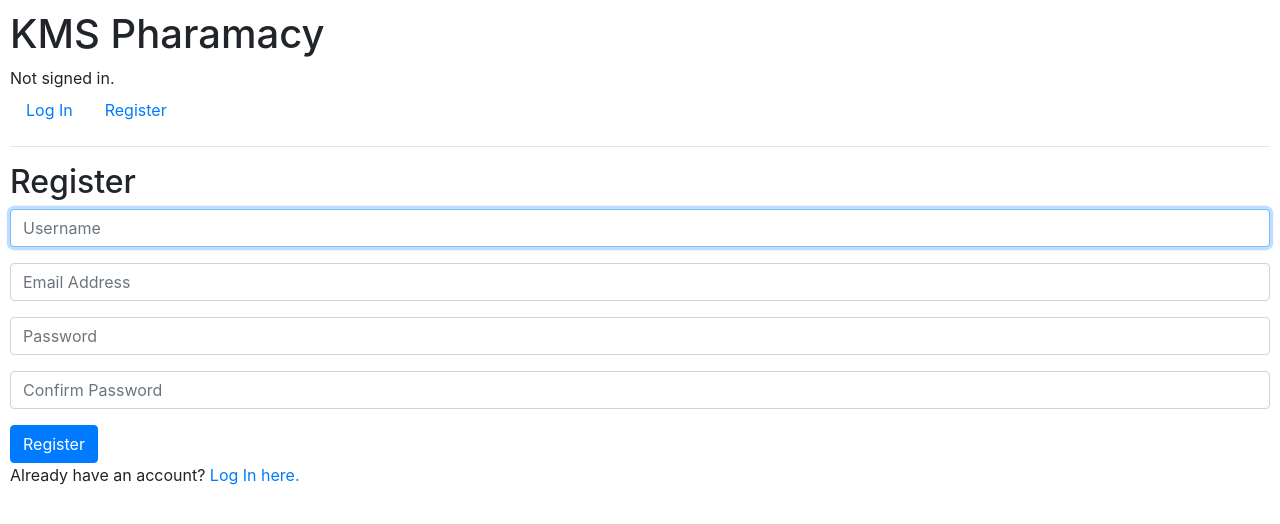
After one commit to sillyskull/Pharma_web, a Django app: page /register/ in a window 1280 px wide. The commit adds this page. Shown: the top 524 px of the page. Run offline with Django 4.2, Linux system fonts and the light colour scheme; some libraries are stand-ins or nearby versions.

Commit message:
final commit

```diff
--- /dev/null
+++ b/app/static/medicine/styles.css
@@ -0,0 +1,3 @@
+body {
+    padding: 10px;
+}
--- a/app/templates/app/addMedicine.html
+++ b/app/templates/app/addMedicine.html
@@ -8,6 +8,7 @@
 </head>
 <body>
     <h1>Add Medicine</h1>
+    <a href="{%url 'logout' %}">Logout</a>
     <form method="post" enctype="multipart/form-data">
         {% csrf_token %}
         {{ form.as_p }}
--- /dev/null
+++ b/app/templates/logins/layout.html
@@ -0,0 +1,41 @@
+{% load static %}
+
+<!DOCTYPE html>
+<html lang="en">
+    <head>
+        <title>{% block title %}Pharmacy{% endblock %}</title>
+        <link rel="stylesheet" href="https://stackpath.bootstrapcdn.com/bootstrap/4.4.1/css/bootstrap.min.css" integrity="sha384-Vkoo8x4CGsO3+Hhxv8T/Q5PaXtkKtu6ug5TOeNV6gBiFeWPGFN9MuhOf23Q9Ifjh" crossorigin="anonymous">
+        <link href="{% static 'medicine/styles.css' %}" rel="stylesheet">
+    </head>
+    <body>
+        <h1>KMS Pharamacy</h1>
+        <div>
+            {% if user.is_authenticated %}
+                Signed in as <strong>{{ user.username }}</strong>.
+            {% else %}
+                Not signed in.
+            {% endif %}
+        </div>
+        <ul class="nav">
+
+            {% if user.is_authenticated %}
+            <li class="nav-item">
+                <a class="nav-link" href="{% url 'home' %}">Avaliable Medicines</a>
+            </li>
+                <li class="nav-item">
+                    <a class="nav-link" href="{% url 'logout' %}">Log Out</a>
+                </li>
+            {% else %}
+                <li class="nav-item">
+                    <a class="nav-link" href="{% url 'login' %}">Log In</a>
+                </li>
+                <li class="nav-item">
+                    <a class="nav-link" href="{% url 'register' %}">Register</a>
+                </li>
+            {% endif %}
+        </ul>
+        <hr>
+        {% block body %}
+        {% endblock %}
+    </body>
+</html>
--- /dev/null
+++ b/app/templates/logins/register.html
@@ -0,0 +1,30 @@
+{% extends "logins/layout.html" %}
+
+{% block body %}
+
+    <h2>Register</h2>
+
+    {% if message %}
+        <div>{{ message }}</div>
+    {% endif %}
+
+    <form action="{% url 'register' %}" method="post">
+        {% csrf_token %}
+        <div class="form-group">
+            <input class="form-control" autofocus type="text" name="username" placeholder="Username">
+        </div>
+        <div class="form-group">
+            <input class="form-control" type="email" name="email" placeholder="Email Address">
+        </div>
+        <div class="form-group">
+            <input class="form-control" type="password" name="password" placeholder="Password">
+        </div>
+        <div class="form-group">
+            <input class="form-control" type="password" name="confirmation" placeholder="Confirm Password">
+        </div>
+        <input class="btn btn-primary" type="submit" value="Register">
+    </form>
+
+    Already have an account? <a href="{% url 'login' %}">Log In here.</a>
+
+{% endblock %}
--- a/app/urls.py
+++ b/app/urls.py
@@ -1,10 +1,14 @@
 from django.urls import path
+
 from . import views
 
 urlpatterns = [
-    path("",views.home,name = "home"),
+    path("", views.login_view, name = "login"),
+    path("home/",views.home,name = "home"),
     path("nonhome",views.nonhome,name = "nonhome"),
     path("AddMedicine",views.AddMedicine,name = "addMedicine"),
     path("UpdateMedicine/<int:medicine_id>",views.UpdateMedicine,name = "UpdateMedicine"),
     path("DeleteMedicine/<int:medicine_id>",views.DeleteMedicine,name = "DeleteMedicine"),
+    path("logout/", views.logout_view, name="logout"),
+    path("register/", views.register, name="register")
 ]
--- a/app/views.py
+++ b/app/views.py
@@ -1,9 +1,13 @@
 from django.shortcuts import render, redirect
 from .forms import MedicineCraeteForm
-from django.http import HttpResponse
+from django.http import HttpResponseRedirect
 from django.contrib.auth import authenticate, login, logout
 from django.contrib.auth.forms import UserCreationForm
 from .models import User,Medicines
+from django.urls import reverse
+from django.db import IntegrityError
+
+
 
 def home(request):
     data = Medicines.objects.all()
@@ -48,3 +52,63 @@ def DeleteMedicine(request,medicine_id):
     medicine_instance = Medicines.objects.get( id=medicine_id)
     Medicines.delete(medicine_instance)
     return redirect('home')
+
+from django.contrib.auth import authenticate, login
+
+def login_view(request):
+    if request.method == "POST":
+        # Attempt to sign user in
+        username = request.POST["username"]
+        password = request.POST["password"]
+
+        # Authenticate against MedicineUser model
+        user = authenticate(request, username=username, password=password)
+
+        # Check if authentication successful
+        if user is not None:
+
+            if username == "Manager":
+                login(request, user)
+                return render(request, "app/addMedicine.html")
+            else:
+                login(request, user)
+                return HttpResponseRedirect(reverse("home"))
+        else:
+            return render(request, "logins/login.html", {
+                "message": "Invalid username and/or password."
+            })
+    else:
+        return render(request, "logins/login.html")
+
+
+
+def logout_view(request):
+    logout(request)
+    return HttpResponseRedirect(reverse("login"))
+
+
+def register(request):
+    if request.method == "POST":
+        username = request.POST["username"]
+        email = request.POST["email"]
+
+        # Ensure password matches confirmation
+        password = request.POST["password"]
+        confirmation = request.POST["confirmation"]
+        if password != confirmation:
+            return render(request, "auctions/register.html", {
+                "message": "Passwords must match."
+            })
+
+        # Attempt to create new user
+        try:
+            user = User.objects.create_user(username, email, password)
+            user.save()
+        except IntegrityError:
+            return render(request, "logins/register.html", {
+                "message": "Username already taken."
+            })
+        login(request, user)
+        return HttpResponseRedirect(reverse("home"))
+    else:
+        return render(request, "logins/register.html")
--- a/pharma/settings.py
+++ b/pharma/settings.py
@@ -11,7 +11,7 @@ https://docs.djangoproject.com/en/4.2/ref/settings/
 """
 
 from pathlib import Path
-
+from django.urls import path
 # Build paths inside the project like this: BASE_DIR / 'subdir'.
 BASE_DIR = Path(__file__).resolve().parent.parent
 
```
Also changed, not shown: app/models.py (+9 -1 lines), app/templates/logins/login.html (added, +47 -0 lines), app/migrations/0004_medicineuser_delete_product.py (added), app/migrations/0005_rename_medicineuser_user.py (added), app/migrations/0006_alter_user_options_alter_user_managers_and_more.py (added), db.sqlite3.
